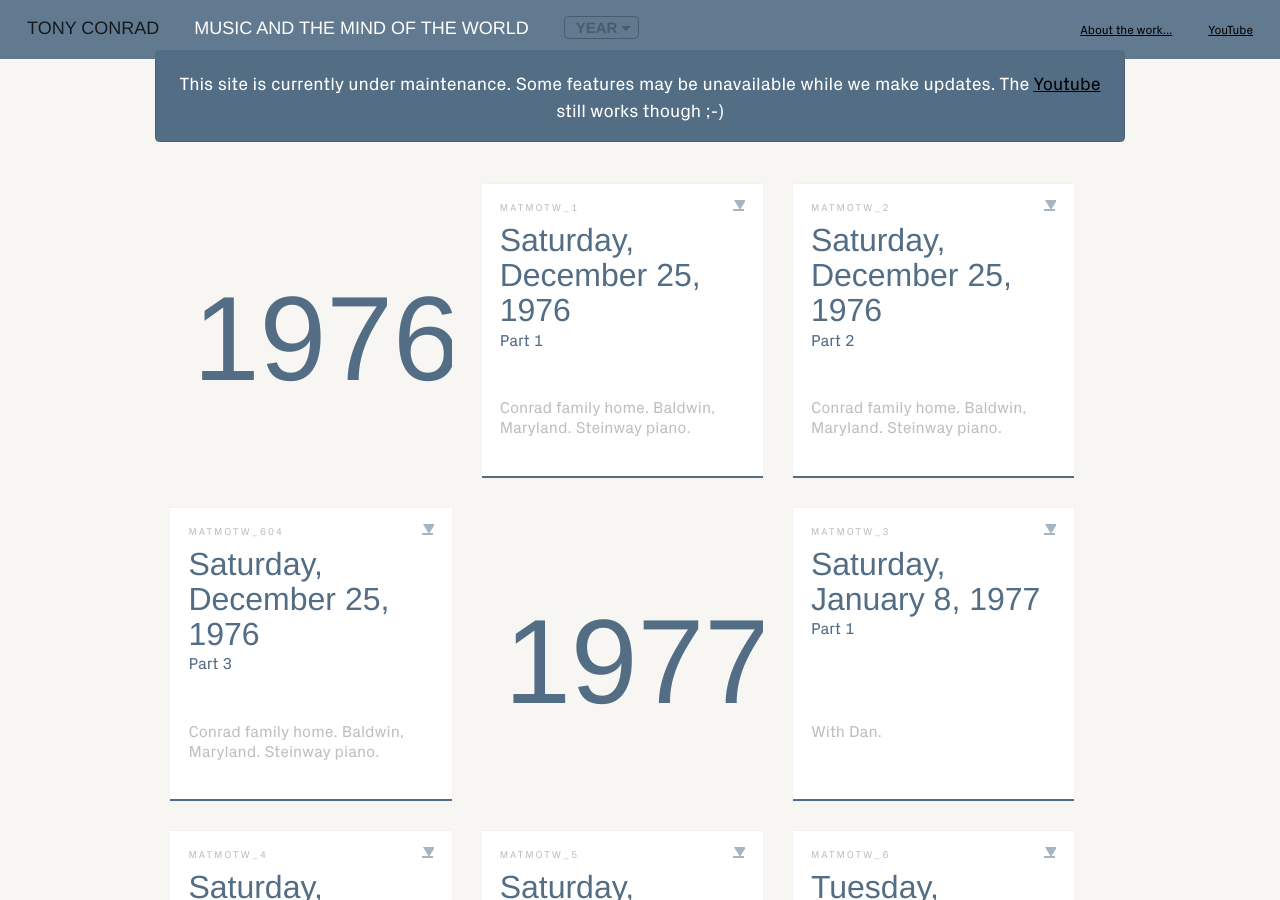
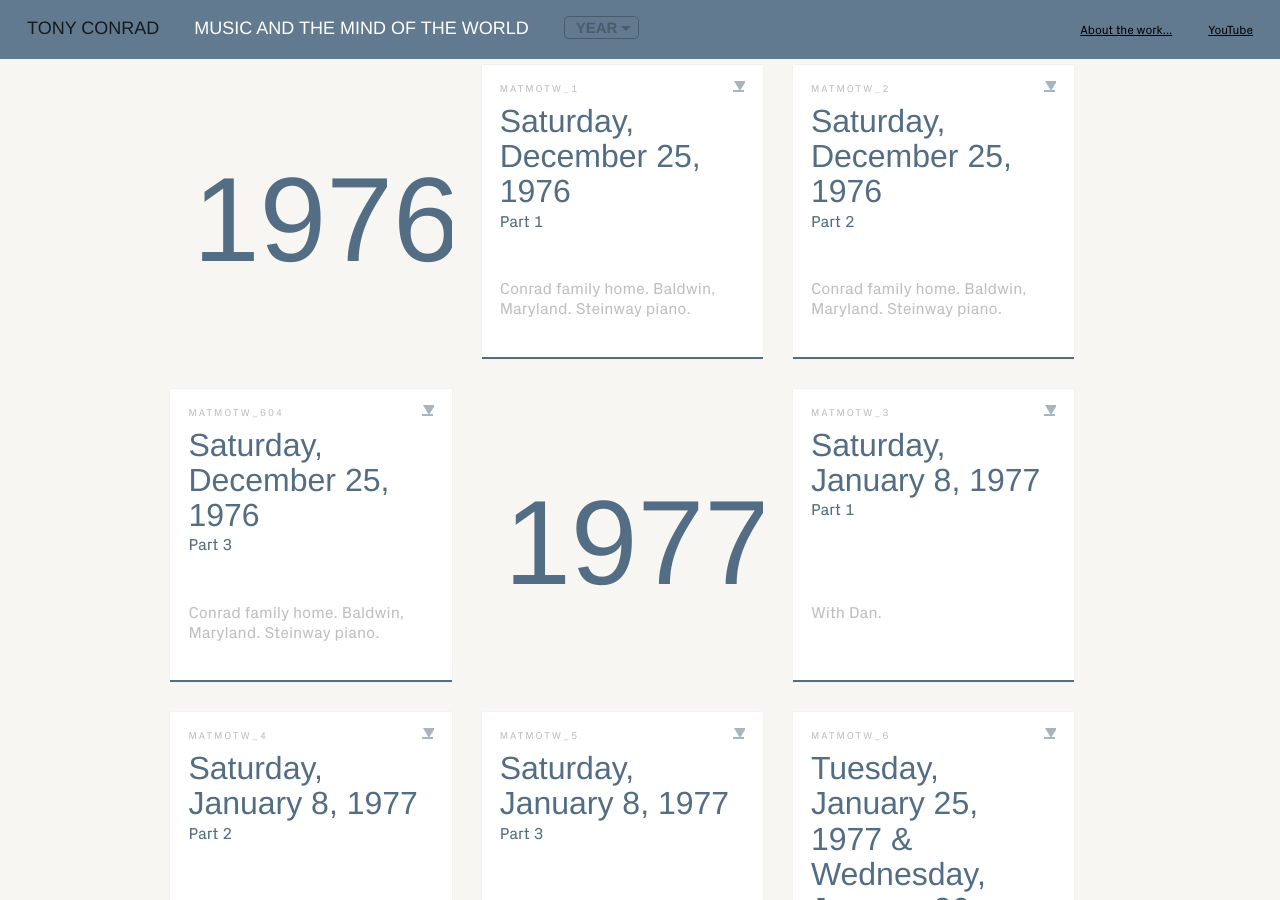
Before and after one commit to coryarcangel/music-and-the-mind-of-the-world, a Jekyll site: the page built from index.html, in a window 1280 px wide and 900 px high. Built offline with Jekyll 4.4.1, drawn with Linux system fonts in a browser that asks for light colours; nearby versions of some CDN libraries; some web fonts are replaced.

Commit message:
Comment out maintenance alert.

```diff
--- a/index.html
+++ b/index.html
@@ -6,9 +6,9 @@ youtube: https://www.youtube.com/channel/UCPjrcaZeU9rMGAbmfYWeeLw
 
 <div class="home">
 
-  <div class="alert maintenance-alert" role="alert">
-    This site is currently under maintenance. Some features may be unavailable while we make updates. The <a href="https://www.youtube.com/channel/UCPjrcaZeU9rMGAbmfYWeeLw" target=_"blank">Youtube</a> still works though ;-)
-  </div>
+  <!-- <div class="alert maintenance-alert" role="alert">
+    This site is currently under maintenance. Some features may be unavailable while we make updates. The <a href="https://www.youtube.com/channel/UCPjrcaZeU9rMGAbmfYWeeLw" target="_blank">Youtube</a> still works though ;-)
+  </div> -->
 
   <section id="recordings">
 
```
